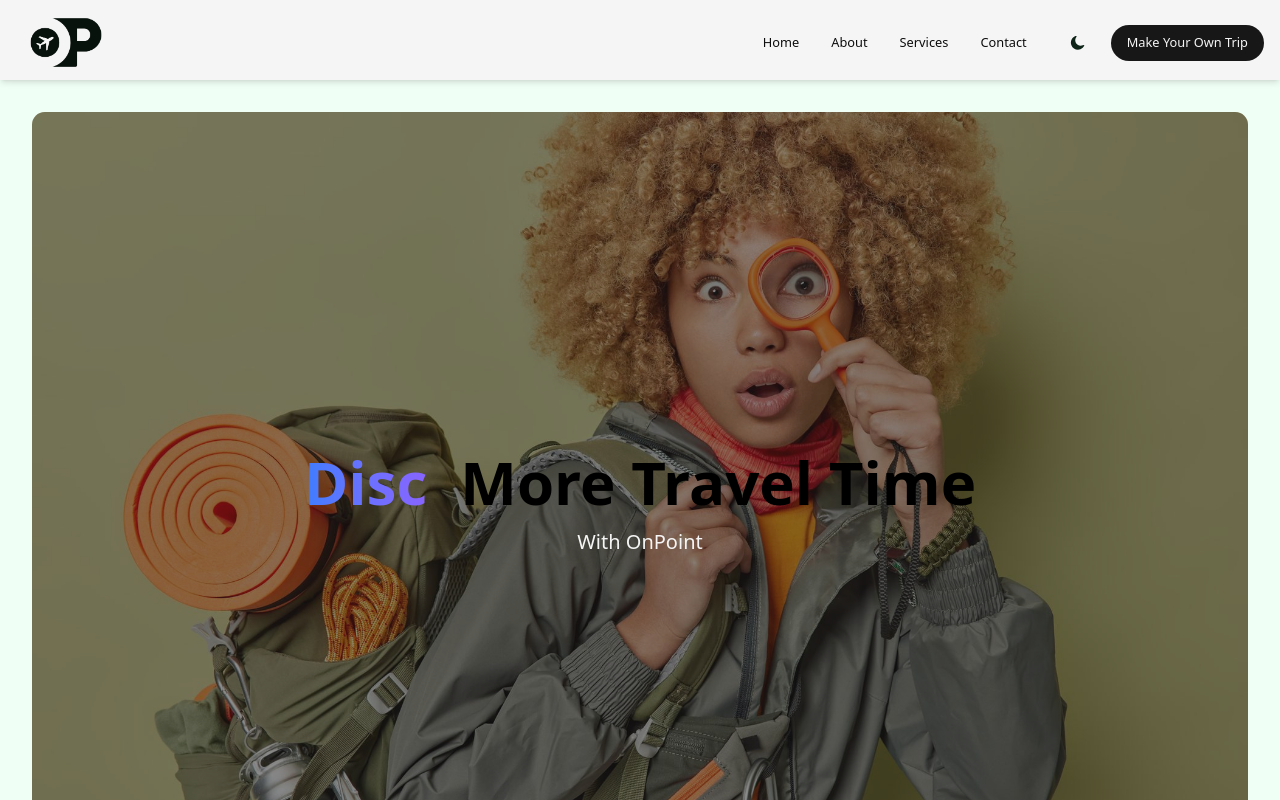
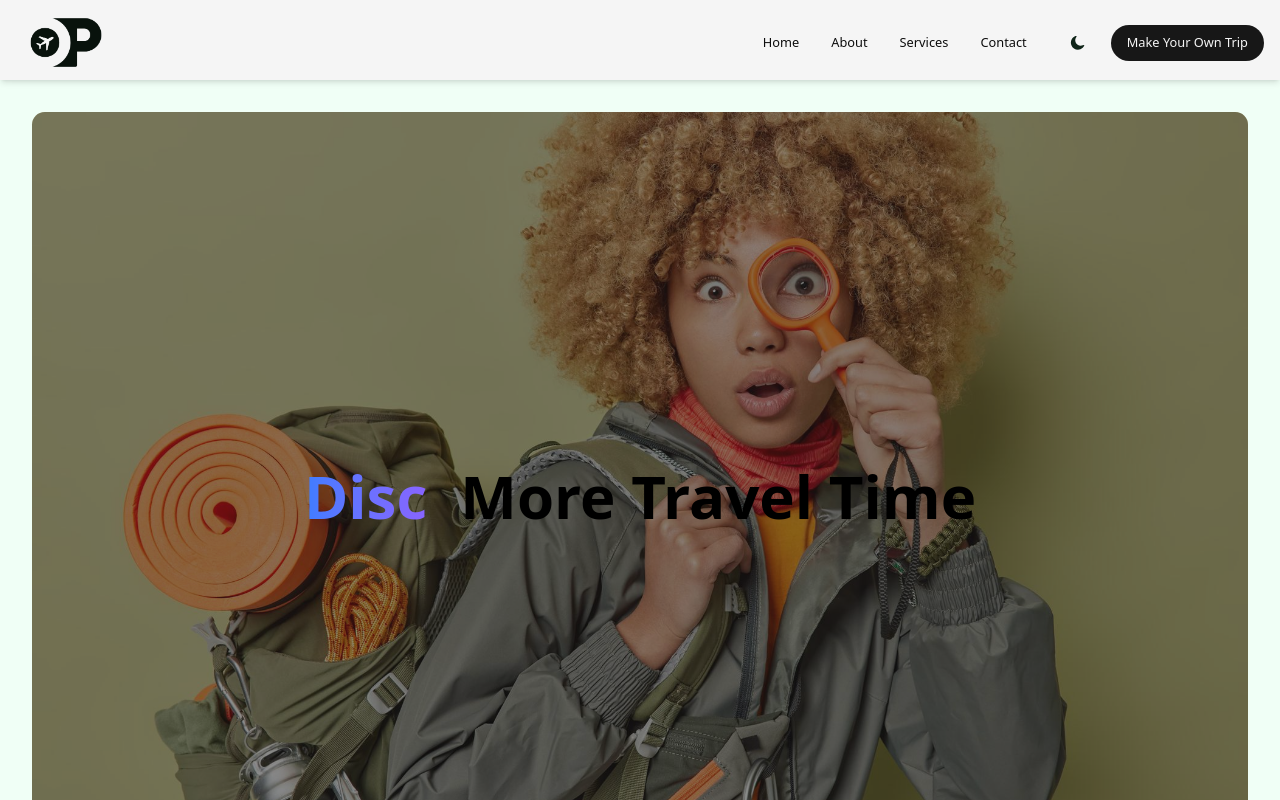
Before and after one commit to chengivan2/onpoint, a Next.js app: page / in a window 1280 px wide. Shown: the top 800 px of the page. Built offline with nearby package versions, Linux system fonts and the light colour scheme.

Commit message:
Removed subtitle from AnimatedHeading

```diff
--- a/src/app/rootcomponents/AnimatedHeading.tsx
+++ b/src/app/rootcomponents/AnimatedHeading.tsx
@@ -5,13 +5,11 @@ import { TypeAnimation } from 'react-type-animation';
 interface AnimatedHeadingProps {
   words: string[];
   restOfHeading: string;
-  subtitle?: string;
 }
 
 export default function AnimatedHeading({
   words,
-  restOfHeading,
-  subtitle
+  restOfHeading
 }: AnimatedHeadingProps) {
   return (
     <div className="text-center py-12">
@@ -32,11 +30,6 @@ export default function AnimatedHeading({
         </span>
         {restOfHeading}
       </h1>
-      {subtitle && (
-        <p className="text-lg md:text-xl text-[#F5F5F5] dark:text-[#F8F8F8] max-w-2xl mx-auto">
-          {subtitle}
-        </p>
-      )}
     </div>
   );
 }
--- a/src/app/rootcomponents/homepagecomponents/herosection.tsx
+++ b/src/app/rootcomponents/homepagecomponents/herosection.tsx
@@ -11,8 +11,7 @@ export default function HerosectionOne() {
         <div className="relative min-h-full min-w-full flex flex-col justify-center items-center">
             <AnimatedHeading
             words={['Toward', 'Explore', 'Discover']}
-            restOfHeading="More Travel Time"
-            subtitle="With OnPoint" />
+            restOfHeading="More Travel Time" />
         </div>
 
       </div>
```
